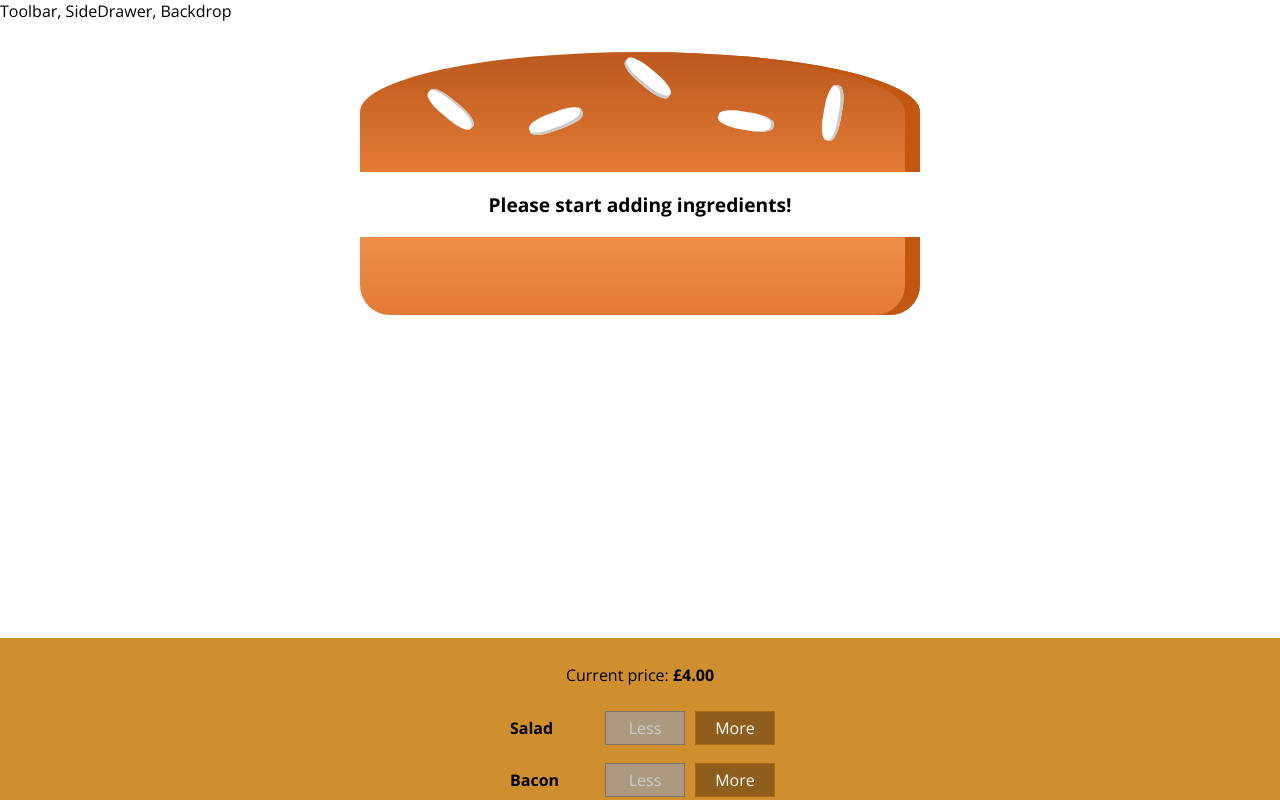
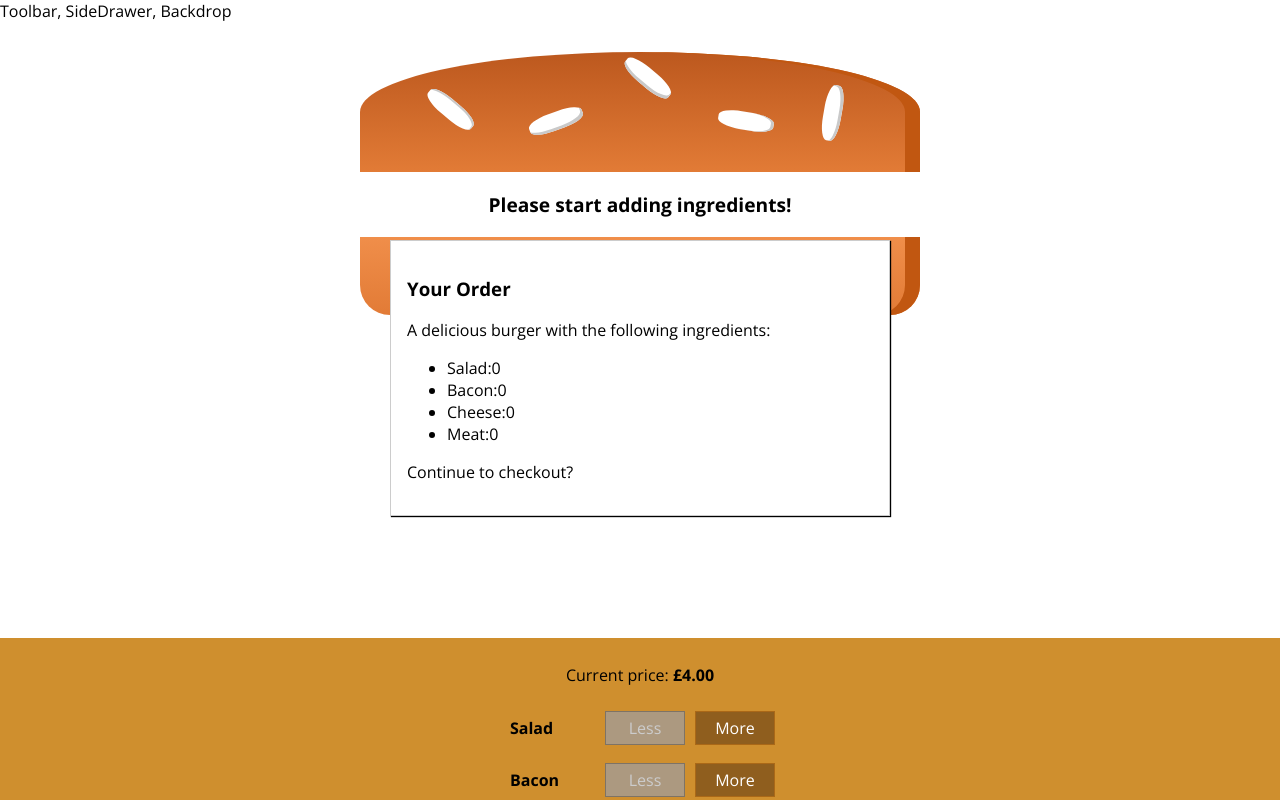
Before and after one commit to mattyocode/react-course-burger-builder, a React app: page / in a window 1280 px wide. Shown: the top 800 px of the page. Built offline with nearby package versions, Linux system fonts and the light colour scheme.

Commit message:
Added modal order summary

```diff
--- /dev/null
+++ b/src/components/Burger/OrderSummary/OrderSummary.js
@@ -0,0 +1,25 @@
+import React from "react";
+
+import Aux from "../../../hoc/Aux";
+
+const orderSummary = (props) => {
+  const ingredientsSummary = Object.keys(props.ingredients).map((igKey) => {
+    return (
+      <li key={igKey}>
+        <span style={{ textTransform: "capitalize" }}>{igKey}</span>:
+        {props.ingredients[igKey]}
+      </li>
+    );
+  });
+
+  return (
+    <Aux>
+      <h3>Your Order</h3>
+      <p>A delicious burger with the following ingredients:</p>
+      <ul>{ingredientsSummary}</ul>
+      <p>Continue to checkout?</p>
+    </Aux>
+  );
+};
+
+export default orderSummary;
--- /dev/null
+++ b/src/components/UI/Modal/Modal.css
@@ -0,0 +1,20 @@
+.Modal {
+    position: fixed;
+    z-index: 500;
+    background-color: white;
+    width: 70%;
+    border: 1px solid #ccc;
+    box-shadow: 1px 1px 1px black;
+    padding: 16px;
+    left: 15%;
+    top: 30%;
+    box-sizing: border-box;
+    transition: all 0.3s ease-out;
+}
+
+@media (min-width: 600px) {
+    .Modal {
+        width: 500px;
+        left: calc(50% - 250px);
+    }
+}
--- /dev/null
+++ b/src/components/UI/Modal/Modal.js
@@ -0,0 +1,7 @@
+import React from "react";
+
+import classes from "./Modal.css";
+
+const modal = (props) => <div className={classes.Modal}>{props.children}</div>;
+
+export default modal;
--- a/src/containers/BurgerBuilder/BurgerBuilder.js
+++ b/src/containers/BurgerBuilder/BurgerBuilder.js
@@ -3,6 +3,8 @@
 import Aux from "../../hoc/Aux";
 import Burger from "../../components/Burger/Burger";
 import BurgerControls from "../../components/Burger/BuildControls/BuildControls";
+import Modal from "../../components/UI/Modal/Modal";
+import OrderSummary from "../../components/Burger/OrderSummary/OrderSummary";
 
 const INGREDIENT_PRICES = {
   salad: 0.5,
@@ -75,6 +77,9 @@
 
     return (
       <Aux>
+        <Modal>
+          <OrderSummary ingredients={this.state.ingredients} />
+        </Modal>
         <Burger ingredients={this.state.ingredients} />
         <BurgerControls
           ingredientAdded={this.addIngredientHandler}
```
Also changed, not shown: src/components/UI/Backdrop/Backdrop.js (added).
